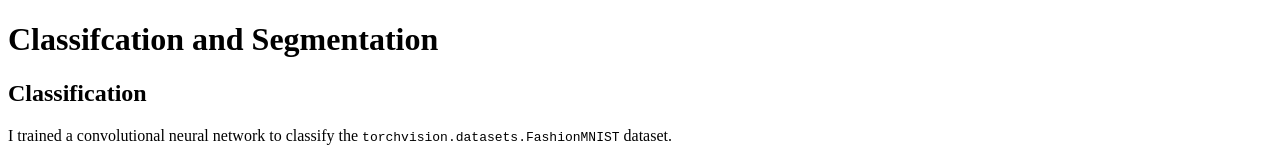
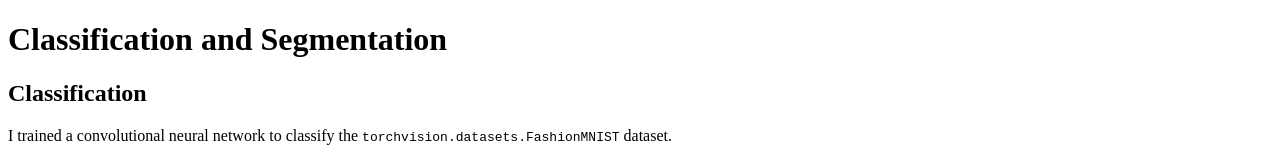
Before and after one commit to go-lauren/classification-and-segmentation, a plain HTML site: page docs/index.html in a window 1280 px wide. Shown: the top 160 px of the page. Drawn offline with Linux system fonts and the light colour scheme.

Commit message:
fixed a typo

```diff
--- a/docs/index.html
+++ b/docs/index.html
@@ -4,7 +4,7 @@
         <title>Classification and Segmentation</title>
     </head>
     <body>
-        <h1>Classifcation and Segmentation</h1>
+        <h1>Classification and Segmentation</h1>
         <h2>Classification</h2>
         <p>
             I trained a convolutional neural network to classify the <code>torchvision.datasets.FashionMNIST</code> dataset.
```
